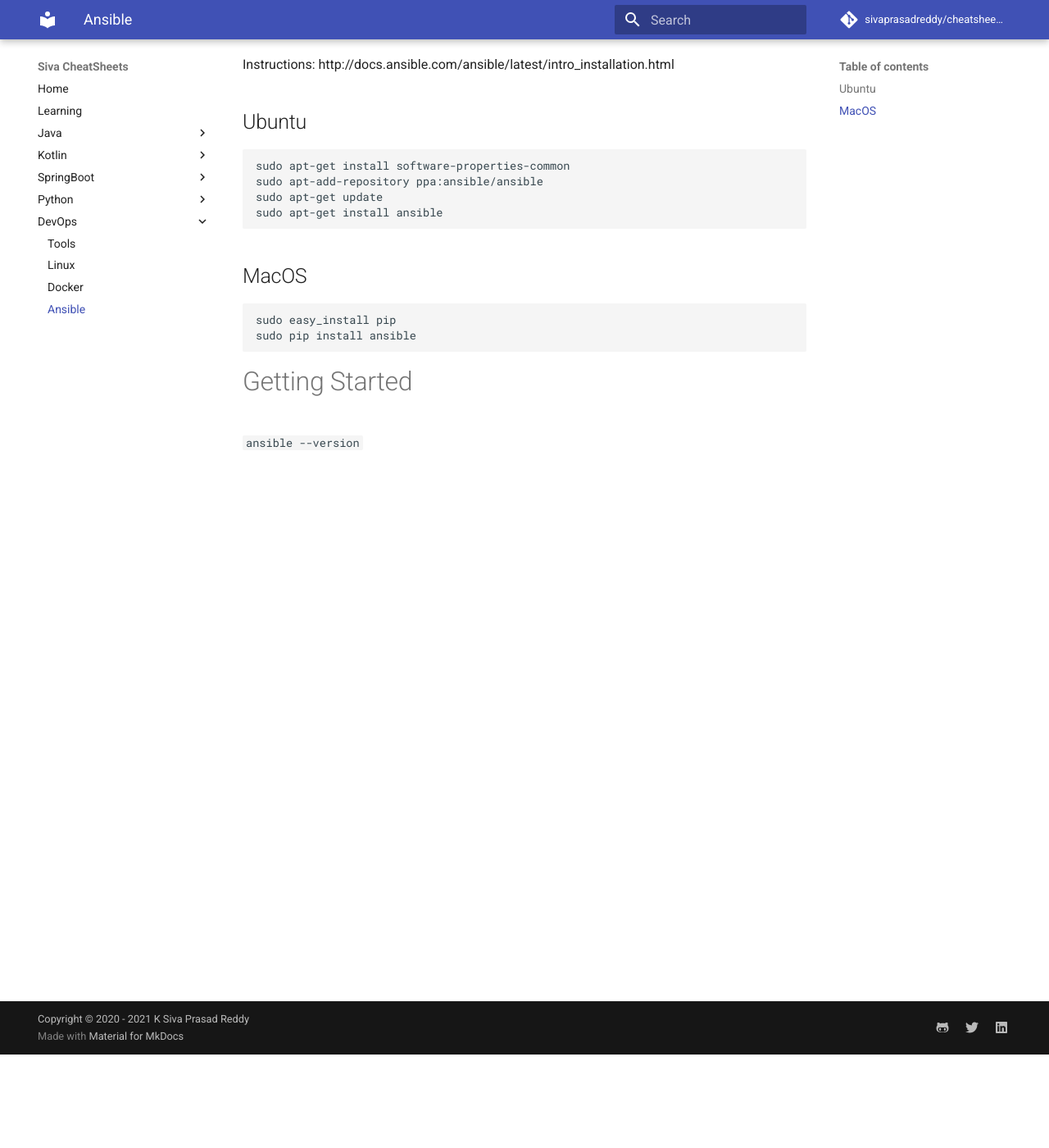
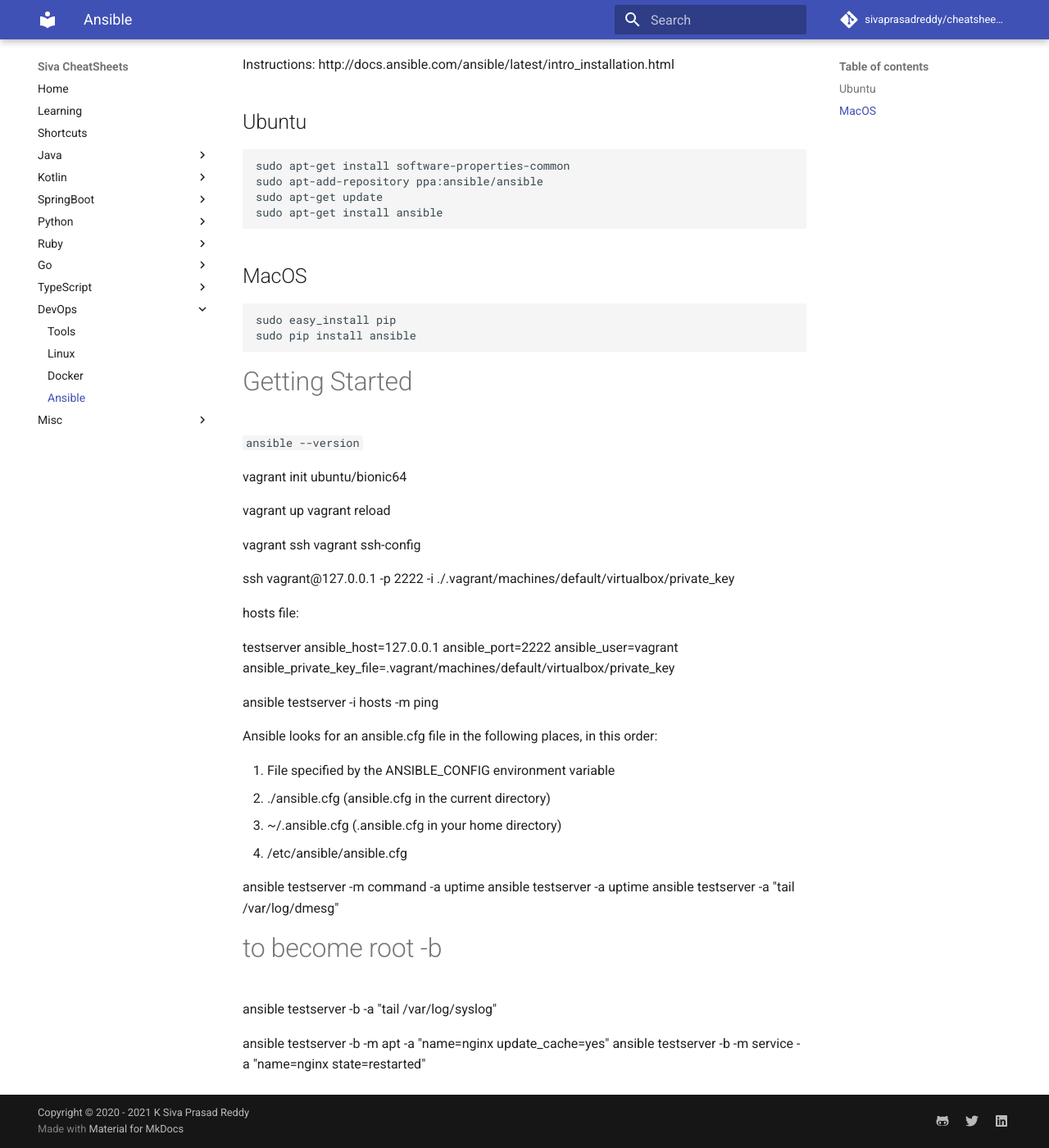
Before and after one commit to sivaprasadreddy/sivalabs-dev-notes, an MkDocs documentation site: the page built from docs/devops/ansible.md, in a window 1280 px wide and 1400 px high, scrolled down 114 px. Shown: the whole window at 82% size. Built offline with MkDocs 1.6.1 and Material for MkDocs 9.7.7, drawn with Linux system fonts in a browser that asks for light colours; comment, search, counter and statistics services are not loaded.

```diff
--- a/docs/devops/ansible.md
+++ b/docs/devops/ansible.md
@@ -21,3 +21,36 @@ sudo pip install ansible
 # Getting Started
 
 `ansible --version`
+
+vagrant init ubuntu/bionic64
+
+vagrant up
+vagrant reload
+
+vagrant ssh
+vagrant ssh-config
+
+ssh vagrant@127.0.0.1 -p 2222 -i ./.vagrant/machines/default/virtualbox/private_key
+
+hosts file:
+
+testserver ansible_host=127.0.0.1 ansible_port=2222 ansible_user=vagrant ansible_private_key_file=.vagrant/machines/default/virtualbox/private_key
+
+ansible testserver -i hosts -m ping
+
+Ansible looks for an ansible.cfg file in the following places, in this order:
+
+1. File specified by the ANSIBLE_CONFIG environment variable
+2. ./ansible.cfg (ansible.cfg in the current directory)
+3. ~/.ansible.cfg (.ansible.cfg in your home directory)
+4. /etc/ansible/ansible.cfg
+
+ansible testserver -m command -a uptime
+ansible testserver -a uptime
+ansible testserver -a "tail /var/log/dmesg"
+
+# to become root -b
+ansible testserver -b -a "tail /var/log/syslog"
+
+ansible testserver -b -m apt -a "name=nginx update_cache=yes"
+ansible testserver -b -m service -a "name=nginx state=restarted"
--- a/mkdocs.yml
+++ b/mkdocs.yml
@@ -1,48 +1,56 @@
-site_name: 'Siva CheatSheets'
-site_description: 'My Quick Reference Docs'
-site_author: 'K Siva Prasad Reddy'
-site_url: 'https://sivaprasadreddy.github.io/cheatsheets/'
+site_name: "Siva CheatSheets"
+site_description: "My Quick Reference Docs"
+site_author: "K Siva Prasad Reddy"
+site_url: "https://sivaprasadreddy.github.io/cheatsheets/"
 
 # Repository
-repo_name: 'sivaprasadreddy/cheatsheets'
-repo_url: 'https://github.com/sivaprasadreddy/cheatsheets'
+repo_name: "sivaprasadreddy/cheatsheets"
+repo_url: "https://github.com/sivaprasadreddy/cheatsheets"
 
 # Copyright
-copyright: 'Copyright &copy; 2020 - 2021 K Siva Prasad Reddy'
+copyright: "Copyright &copy; 2020 - 2021 K Siva Prasad Reddy"
 
 theme:
   name: material
 nav:
-    - Home: index.md
-    - Learning: learning.md
-    - Java:
-        - Ecosystem: java/ecosystem.md
-        - Maven: java/maven.md
-        - Gradle: java/gradle.md
-    - Kotlin:
-        - Introduction: kotlin/introduction.md
-    - SpringBoot:
-        - Introduction: springboot/introduction.md
-    - Python:
-        - Introduction: python/introduction.md
-        - Installation: python/installation.md
-    - DevOps:
-        - Tools: devops/devops.md
-        - Linux: devops/linux.md
-        - Docker: devops/docker.md
-        - Ansible: devops/ansible.md
-
+  - Home: index.md
+  - Learning: learning.md
+  - Shortcuts: shortcuts.md
+  - Java:
+      - Ecosystem: java/ecosystem.md
+      - Maven: java/maven.md
+      - Gradle: java/gradle.md
+  - Kotlin:
+      - Introduction: kotlin/introduction.md
+  - SpringBoot:
+      - Introduction: springboot/introduction.md
+  - Python:
+      - Introduction: python/introduction.md
+      - Installation: python/installation.md
+  - Ruby:
+      - Ruby: ruby/ruby.md
+  - Go:
+      - Go: golang/golang.md
+  - TypeScript:
+      - TypeScript: typescript/typescript.md
+  - DevOps:
+      - Tools: devops/devops.md
+      - Linux: devops/linux.md
+      - Docker: devops/docker.md
+      - Ansible: devops/ansible.md
+  - Misc:
+      - CleanArchitecture: misc/clean-architecture.md
 
 # Customization
 extra:
-  manifest: 'manifest.webmanifest'
+  manifest: "manifest.webmanifest"
   social:
     - icon: fontawesome/brands/github-alt
-      link: 'https://github.com/sivaprasadreddy'
+      link: "https://github.com/sivaprasadreddy"
     - icon: fontawesome/brands/twitter
-      link: 'https://twitter.com/sivalabs'
+      link: "https://twitter.com/sivalabs"
     - icon: fontawesome/brands/linkedin
-      link: 'https://linkedin.com/in/siva-prasad-reddy-k-3a909172'
+      link: "https://linkedin.com/in/siva-prasad-reddy-k-3a909172"
 
 # Extensions
 markdown_extensions:
```
Also changed, not shown: docs/golang/golang.md (added, +104 -0 lines), docs/learning.md (+4 -2 lines), docs/misc/clean-architecture.md (added, +44 -0 lines), docs/ruby/ruby.md (added, +3 -0 lines), docs/shortcuts.md (added, +69 -0 lines), docs/typescript/typescript.md (added, +34 -0 lines), requirements.txt (added, +23 -0 lines), netlify.toml (added).
